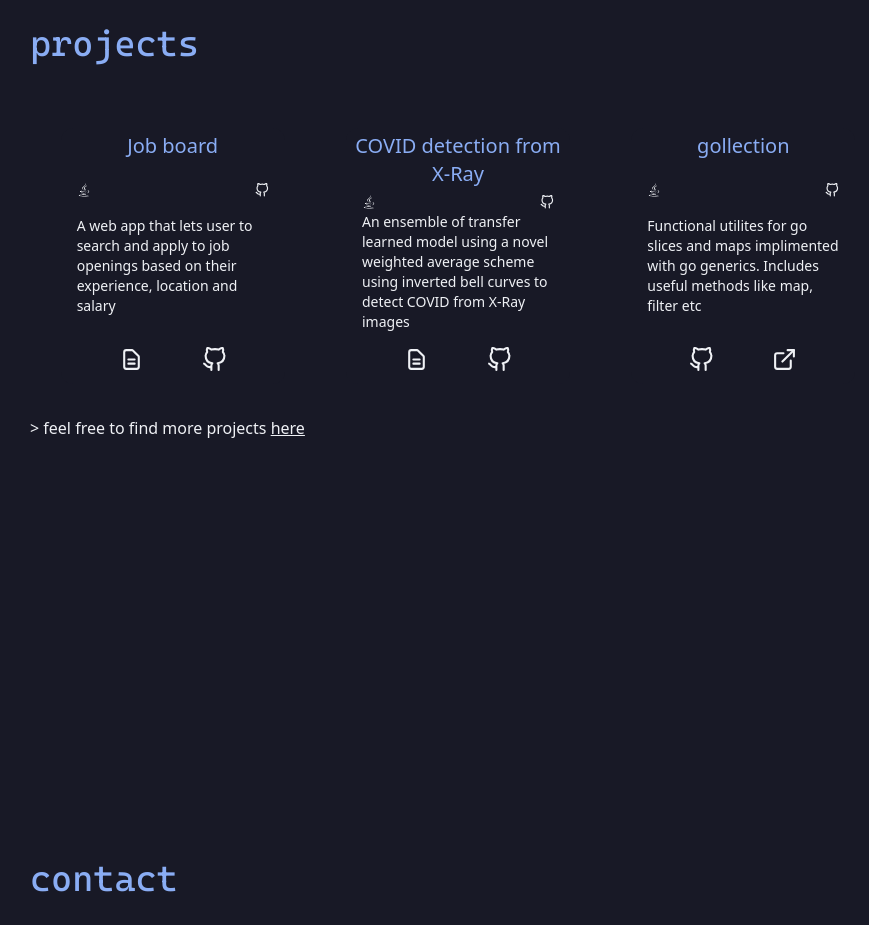
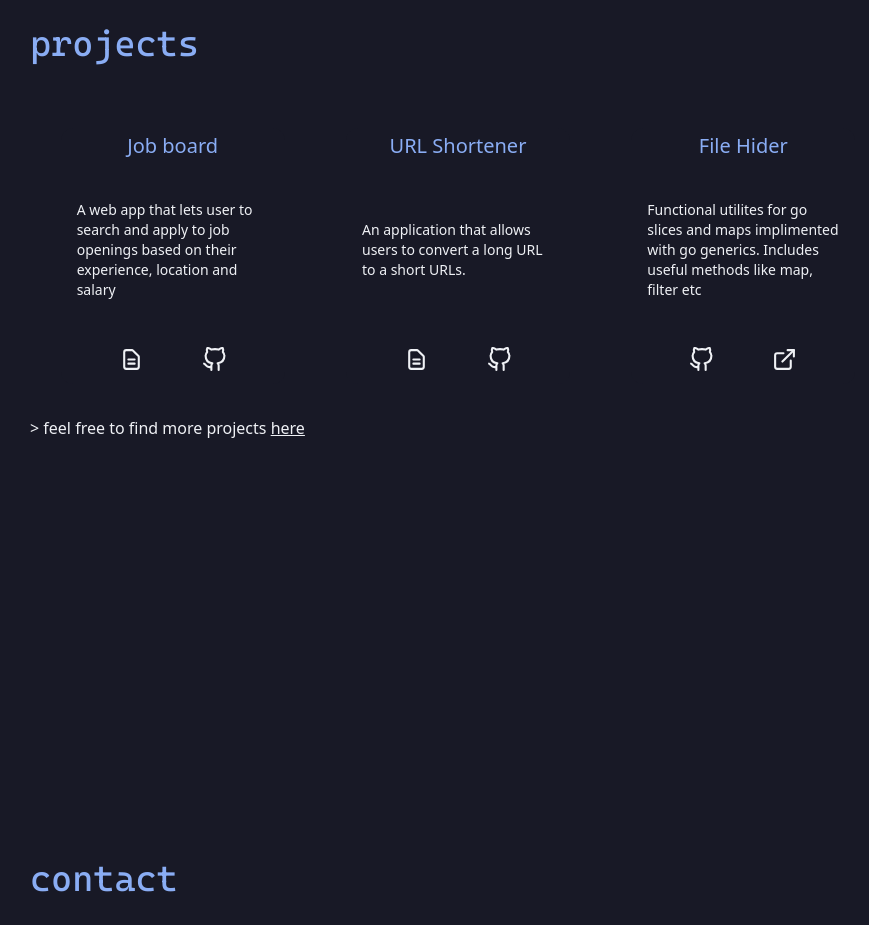
Before and after one commit to sameertrip123/portfolio, a React (Create React App) app: page / in a window 1280 px wide. Shown: the part 2440-3365 px from the top of the page, without its empty margins (182-1051 px from the left). Built offline with nearby package versions, Linux system fonts and the light colour scheme.

Commit message:
Removed icons from projects

```diff
--- a/src/components/Projects.tsx
+++ b/src/components/Projects.tsx
@@ -1,6 +1,5 @@
 import React from 'react'
 import { FiGithub, FiExternalLink } from 'react-icons/fi'
-import { FaJava } from 'react-icons/fa'
 import { HiOutlineDocumentText } from 'react-icons/hi'
 import { project, projects } from './data'
 
@@ -9,10 +8,6 @@ const Card = (props: { proj: project }) => (
     <p className='p-1 w-full text-center text-lprimary text-xl dark:text-dprimary'>
       {props.proj.title}
     </p>
-    <div className='flex justify-between px-4 w-full text-ltext text-sm dark:text-dtext'>
-      <FaJava />
-      <FiGithub />
-    </div>
     <p className='px-4 w-full text-ltext text-sm dark:text-dtext'>{props.proj.description}</p>
     <div className='flex justify-between my-3 w-full'>
       <div></div>
--- a/src/components/data.ts
+++ b/src/components/data.ts
@@ -76,14 +76,13 @@ export const projects: project[] = [
       'A web app that lets user to search and apply to job openings based on their experience, location and salary',
   },
   {
-    title: 'COVID detection from X-Ray',
+    title: 'URL Shortener',
     githubLink: 'https://github.com/ashis0013/Inverted-Bell-Curve-Ensemble',
     docLink: 'https://link.springer.com/article/10.1007/s00521-021-06737-6',
-    description:
-      'An ensemble of transfer learned model using a novel weighted average scheme using inverted bell curves to detect COVID from X-Ray images',
+    description: 'An application that allows users to convert a long URL to a short URLs.',
   },
   {
-    title: 'gollection',
+    title: 'File Hider',
     description:
       'Functional utilites for go slices and maps implimented with go generics. Includes useful methods like map, filter etc',
     githubLink: 'https://github.com/ashis0013/gollections',
```
